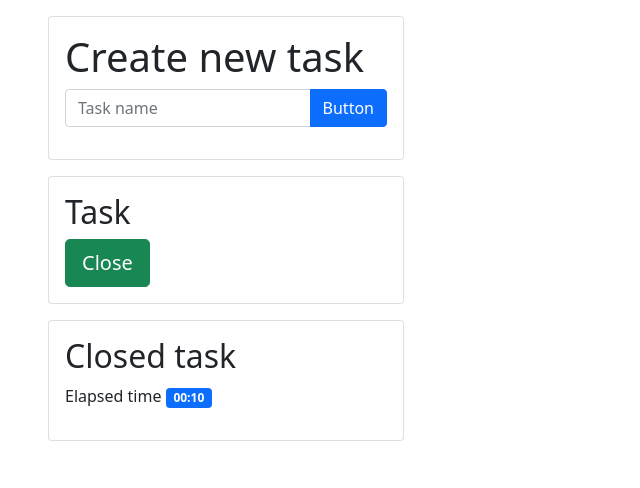
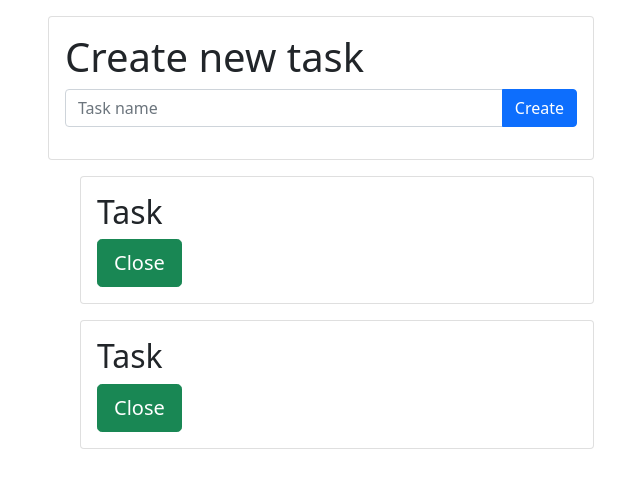
Before and after one commit to MarcinGrygierek/advanced-react-training-5-7, a React (Create React App) app in the folder todo-app/: page / in a window 1280 px wide. Shown: the top 488 px of the page, without its empty margins (34-674 px from the left). Built offline with nearby package versions, Linux system fonts and the light colour scheme.

Commit message:
Separated components

```diff
--- a/todo-app/src/App.tsx
+++ b/todo-app/src/App.tsx
@@ -1,35 +1,13 @@
+import { Form } from './Form';
+import { Tasks } from './Tasks';
+
 const App = () => {
   return (
     <div className="container">
       <div className="row">
-        <div className="col-4">
-          <div className="card mt-3">
-            <div className="card-body">
-              <h1 className='card-title'>
-                Create new task
-              </h1>
-              <div className="input-group mb-3">
-                <input type="text" className="form-control" placeholder="Task name" aria-label="Task name" aria-describedby="button-addon2" />
-                <button className="btn btn-primary" type="button" id="button-addon2">Button</button>
-              </div>
-            </div>
-          </div>
-
-        <div className="card mt-3">
-          <div className="card-body">
-            <h2 className="cart-title">Task</h2>
-            <button className='btn btn-lg btn-success'>Close</button>
-          </div>
-        </div>
-
-        <div className="card mt-3">
-          <div className="card-body">
-            <h2 className="cart-title">Closed task</h2>
-            <p>Elapsed time <div className="badge bg-primary">00:10</div></p>
-
-          </div>
-        </div>
-
+        <div className="col-lg-6 col-md-8">
+          <Form />
+          <Tasks />
         </div>
       </div>
   </div>
--- /dev/null
+++ b/todo-app/src/Form.tsx
@@ -0,0 +1,17 @@
+const Form = () => {
+    return (
+    <div className="card mt-3">
+        <div className="card-body">
+            <h1 className='card-title'>
+                Create new task
+            </h1>
+            <div className="input-group mb-3">
+                <input type="text" className="form-control" placeholder="Task name" aria-label="Task name" aria-describedby="button-addon2" />
+                <button className="btn btn-primary" type="button" id="button-addon2">Create</button>
+            </div>
+        </div>
+    </div>
+    );
+  }
+
+  export { Form };
--- /dev/null
+++ b/todo-app/src/Task.tsx
@@ -0,0 +1,20 @@
+const Task = () => {
+  return (
+    <li className="card mt-3">
+        <div className="card-body">
+            <h2 className="cart-title">Task</h2>
+            <button className='btn btn-lg btn-success'>Close</button>
+        </div>
+    </li>
+  )
+}
+{/*
+        <div className="card mt-3">
+          <div className="card-body">
+            <h2 className="cart-title">Closed task</h2>
+            <p>Elapsed time <div className="badge bg-primary">00:10</div></p>
+
+          </div>
+        </div> */}
+
+export { Task };
--- /dev/null
+++ b/todo-app/src/Tasks.tsx
@@ -0,0 +1,12 @@
+import { Task } from './Task';
+
+const Tasks = () => {
+  return (
+    <ul>
+        <Task />
+        <Task />
+    </ul>
+  );
+}
+
+export { Tasks };
```
